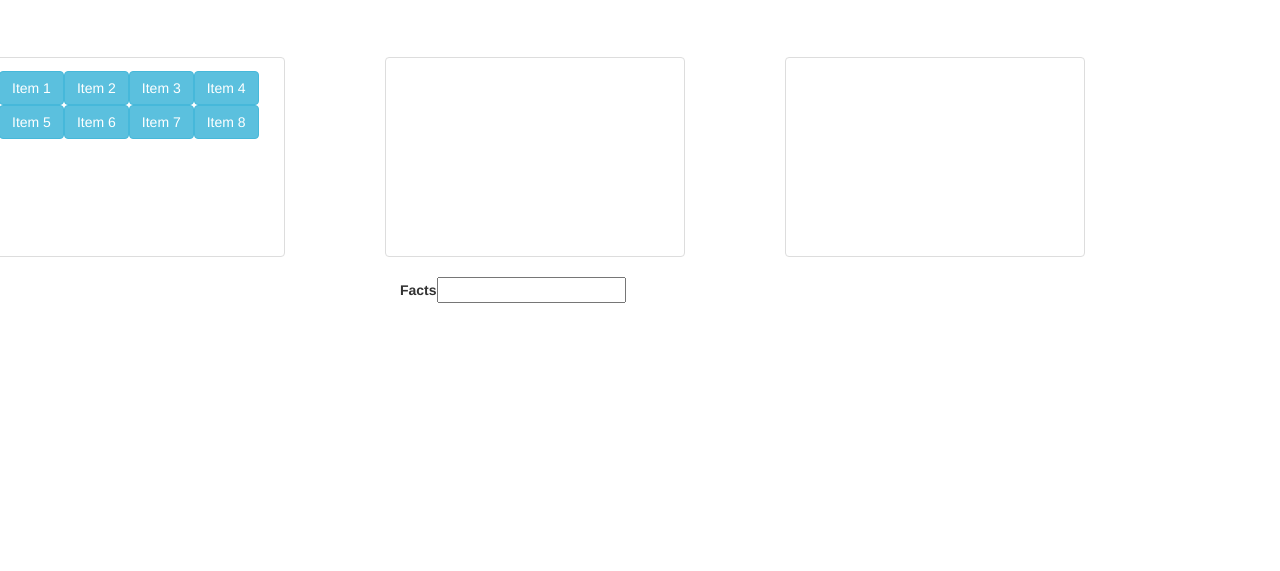
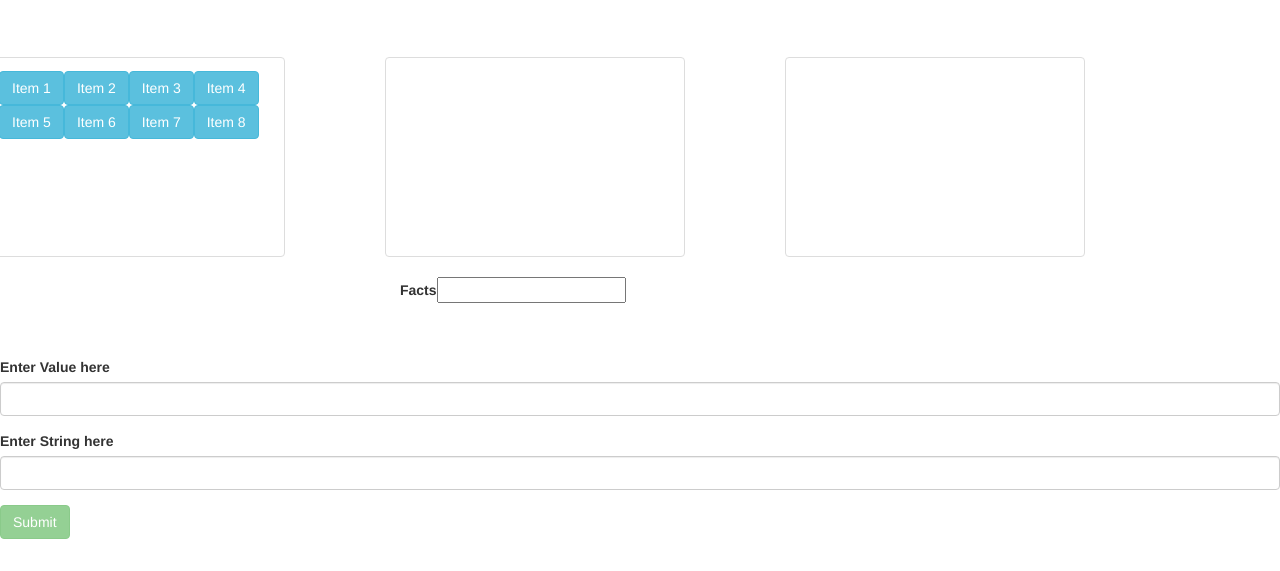
Before and after one commit to Boshes/AngularSample, a plain HTML site: page index.html in a window 1280 px wide. Shown: the part 229-800 px from the top of the page. Drawn offline with nearby package versions, Linux system fonts and the light colour scheme; some packages are replaced by stand-ins of ours; a script that the page names is missing.

Commit message:
Try out Form Validation with Angular

```diff
--- a/index.html
+++ b/index.html
@@ -84,6 +84,18 @@
     </li>
 </ul>
 </div>
+<form name="myForm">
+        <div class="form-group" ng-class="{'has-error':myForm.number.$dirty && myForm.number.$invalid}">
+        <label>Enter Value here</label><input type="number" required name="number" class="form-control" ng-model="num">
+        </div>
+        <div class="form-group" ng-class="{'has-error':myForm.string.$dirty && myForm.string.$invalid}">
+                <label>Enter String here</label><input type="text" required name="string" class="form-control" ng-model="str">
+        </div>
+</form>
+<button class="btn btn-success" type="submit" ng-disabled="myForm.$invalid">Submit</button>
+<p>{{num}}</p>
+<p>{{str}}</p>
+<br>
  </body>
  </html>
  <style>
--- a/javascript.js
+++ b/javascript.js
@@ -4,6 +4,8 @@ app.controller('TabsCtrl', function($scope){
   $scope.tabs = [ {title: 'Tab 2', content: 'Tab content 2'},
                               {title: 'Tab 3', content: 'Tab content 3'}];
   $scope.firstname;
+  $scope.num
+  $scope.str;
 });
 app.factory('messages',function(){
   var messages = {};
```
